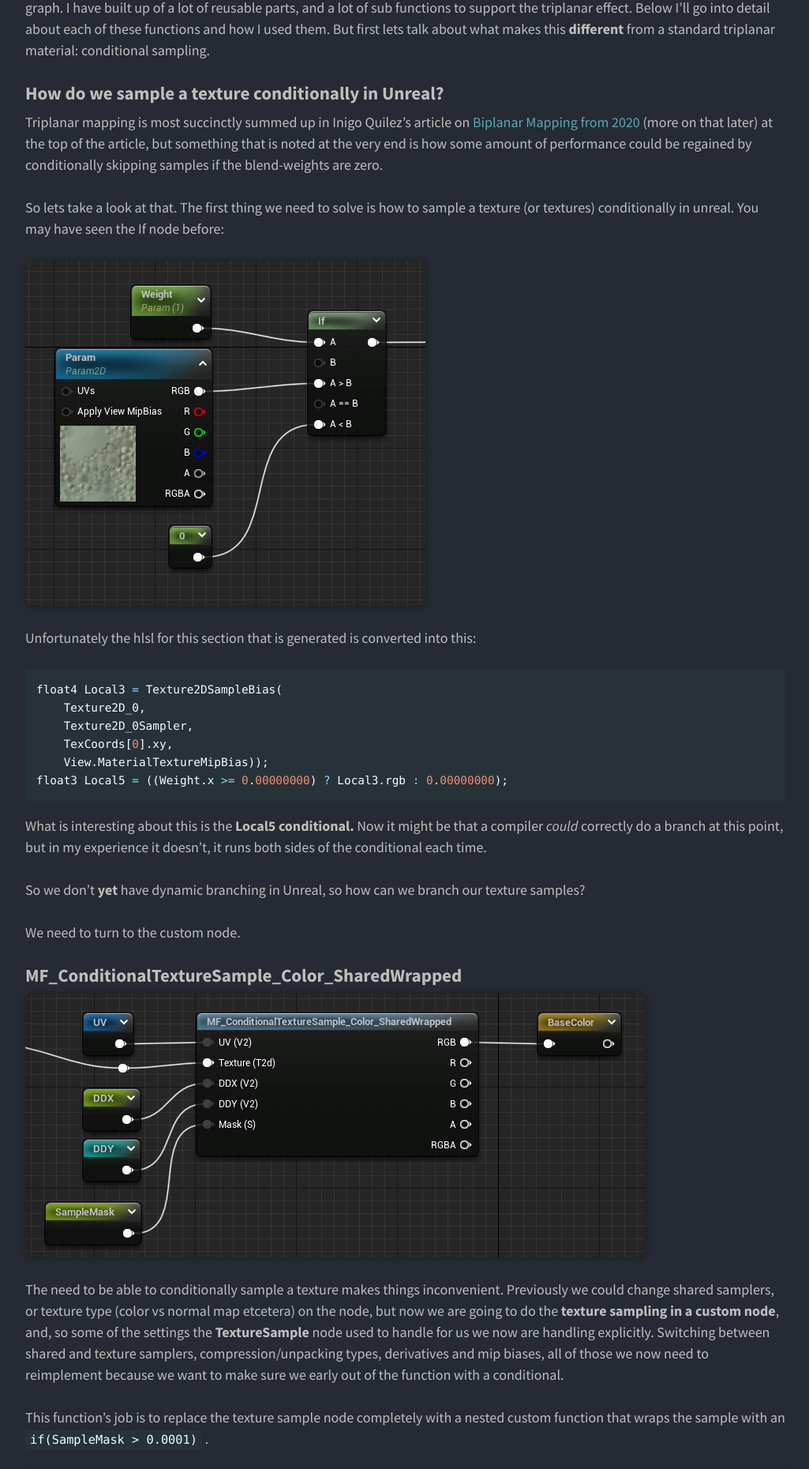
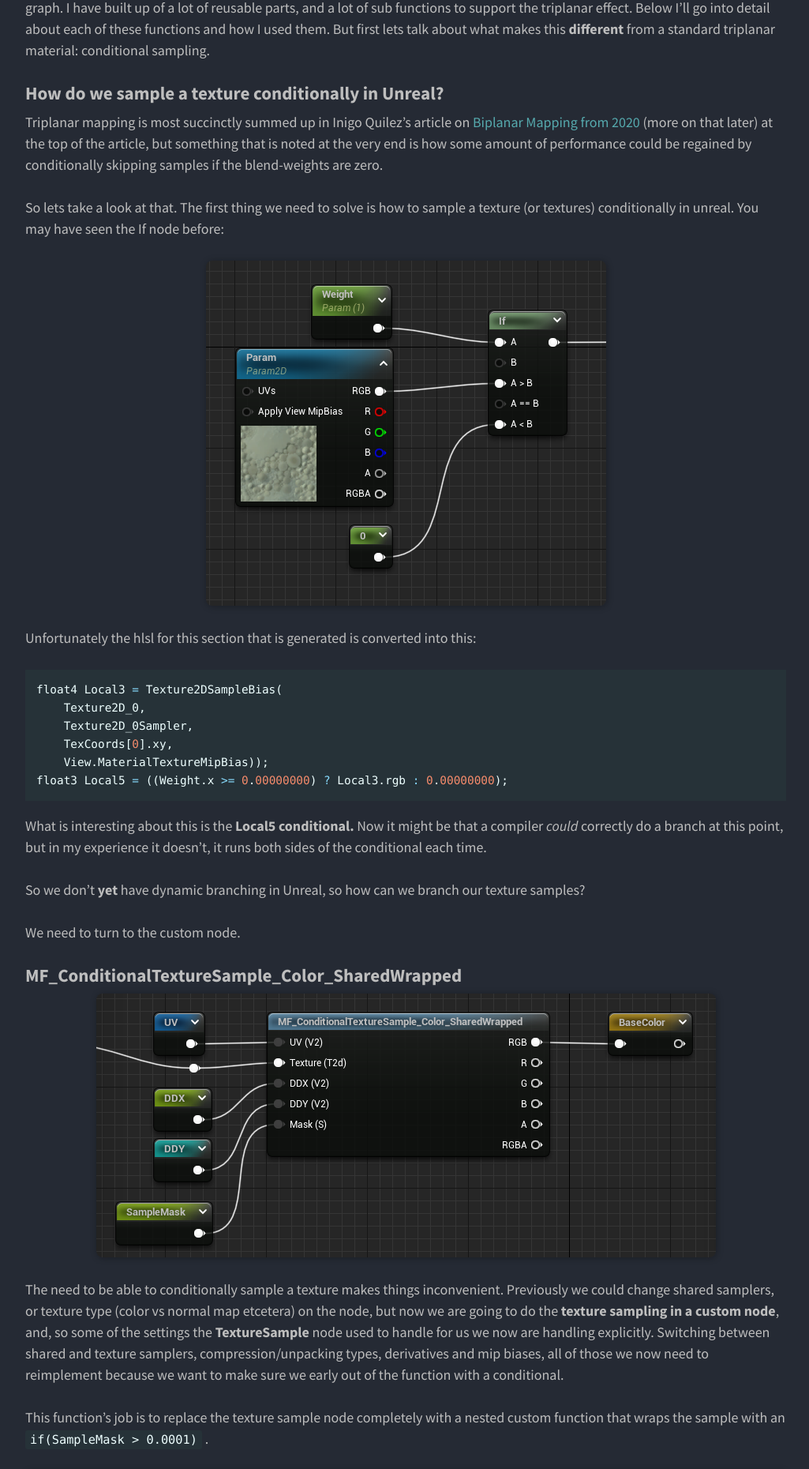
Before and after one commit to Ryan-DowlingSoka/ryan-dowlingsoka.github.io, a Jekyll site: the page built from _unreal/triplanar-dither-biplanar.md, in a window 1280 px wide. Shown: the part 3837-5697 px from the top of the page at 79% size, without its empty margins (126-1151 px from the left). Built offline with Jekyll 4.4.1, drawn with Linux system fonts in a browser that asks for light colours; nearby versions of some CDN libraries.

Commit message:
fix nested alignment images.

```diff
--- a/_sass/so-simple/utilities/_align.scss
+++ b/_sass/so-simple/utilities/_align.scss
@@ -28,6 +28,7 @@
 .align-center,
 div.align-center,
 a img.align-center,
+p.align-center>a>img,
 p.align-center>img{
   display: block;
   margin-right: auto;
```
